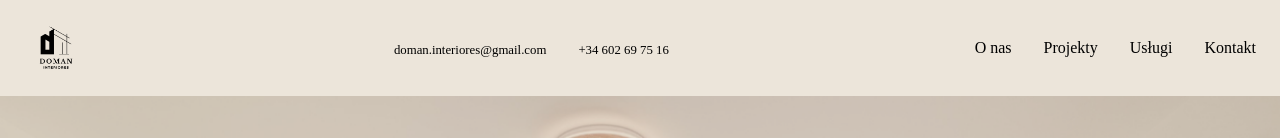
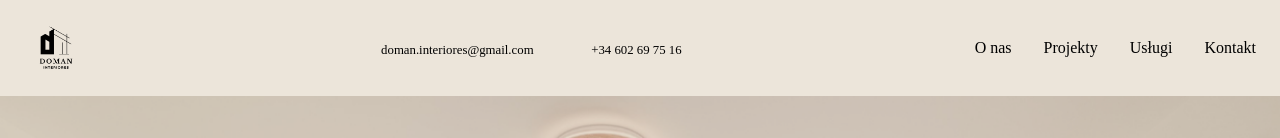
Before and after one commit to hejhejkuba/DomanInteriores, a React (Vite) app: page / in a window 1280 px wide. Shown: the top 138 px of the page. Built offline with nearby package versions, Linux system fonts and the light colour scheme; a web font is replaced by a local one.

Commit message:
fixed margin for contact

```diff
--- a/src/styles/contact.css
+++ b/src/styles/contact.css
@@ -22,6 +22,7 @@
 
 }
 .contact a {
+    margin: 1vw;
     font-size: clamp(12px, 1vw, 14px);
 }
 .contact a:link{
```
